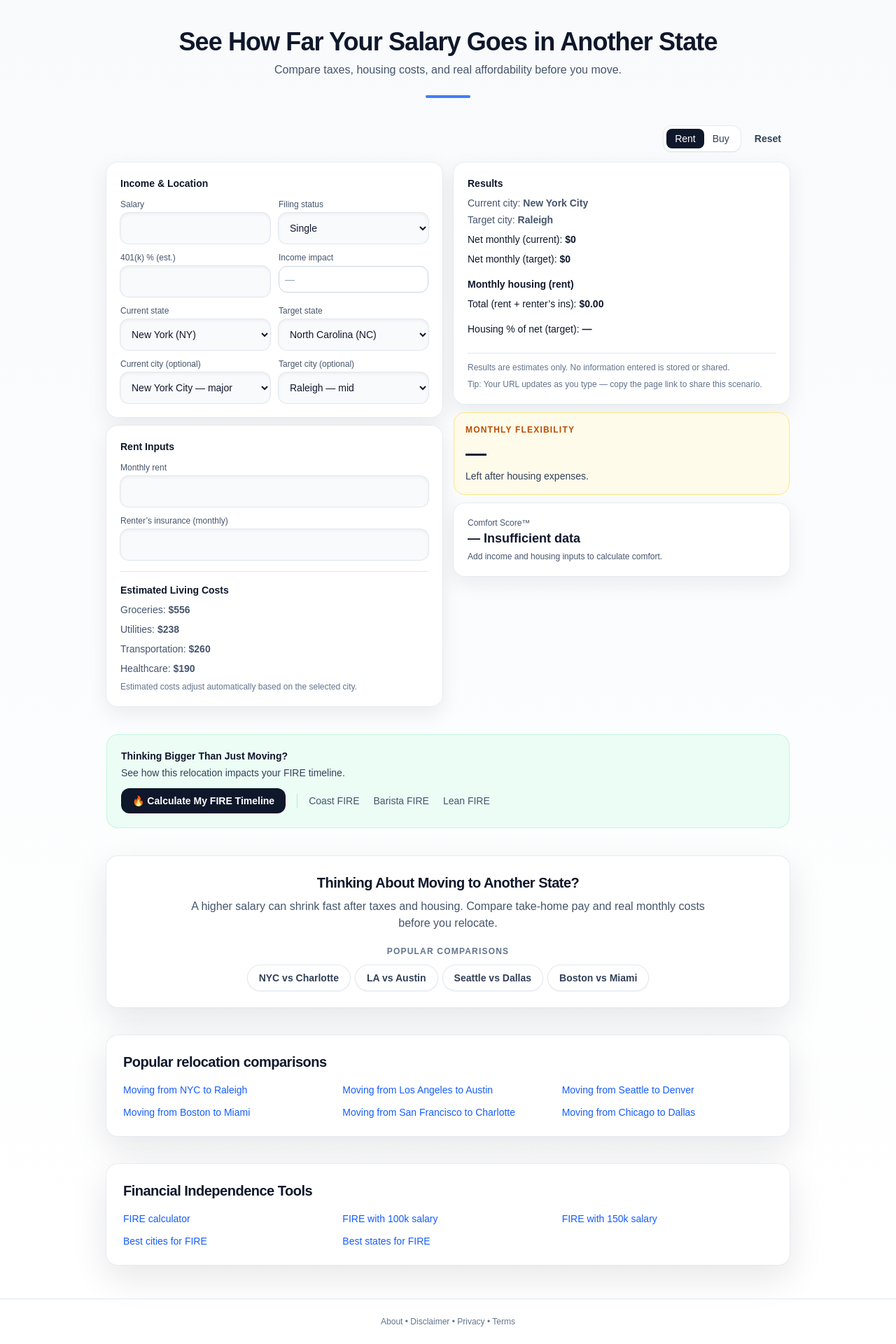
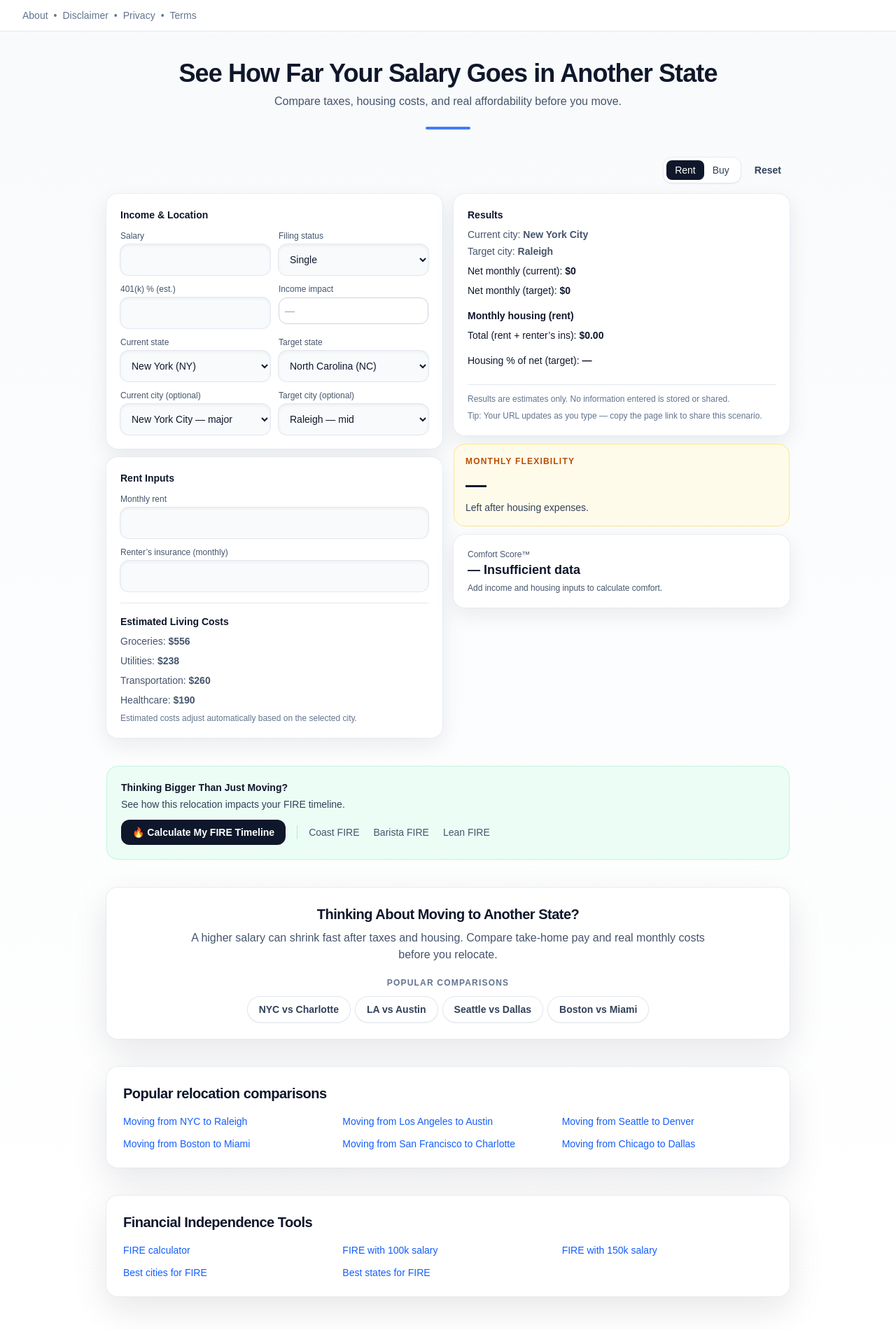
Before and after one commit to unmovedrooted/relocation-by-numbers, a Next.js app: page / in a window 1280 px wide. Shown: the whole page at 70% size. Built offline with nearby package versions, Linux system fonts and the light colour scheme.

Commit message:
Fix legal page files

```diff
--- a/src/app/layout.tsx
+++ b/src/app/layout.tsx
@@ -1,5 +1,4 @@
 import type { Metadata } from "next";
-import Link from "next/link";
 import { Geist, Geist_Mono } from "next/font/google";
 import "./globals.css";
 
@@ -30,25 +29,27 @@ export default function RootLayout({
         className={`${geistSans.variable} ${geistMono.variable} min-h-screen bg-white text-slate-900 antialiased`}
       >
         <div className="flex min-h-screen flex-col">
+          <div className="border-b border-slate-200 bg-white">
+            <div className="mx-auto flex w-full max-w-7xl flex-wrap items-center gap-2 px-4 py-3 text-sm text-slate-500 sm:px-6 lg:px-8">
+              <a href="/about" className="transition hover:text-slate-900">
+                About
+              </a>
+              <span>•</span>
+              <a href="/disclaimer" className="transition hover:text-slate-900">
+                Disclaimer
+              </a>
+              <span>•</span>
+              <a href="/privacy" className="transition hover:text-slate-900">
+                Privacy
+              </a>
+              <span>•</span>
+              <a href="/terms" className="transition hover:text-slate-900">
+                Terms
+              </a>
+            </div>
+          </div>
+
           <main className="flex-1">{children}</main>
-
-          <footer className="border-t border-slate-200 px-4 py-6 text-center text-xs text-slate-500">
-            <Link href="/about" className="hover:text-slate-700">
-              About
-            </Link>{" "}
-            •{" "}
-            <Link href="/disclaimer" className="hover:text-slate-700">
-              Disclaimer
-            </Link>{" "}
-            •{" "}
-            <Link href="/privacy" className="hover:text-slate-700">
-              Privacy
-            </Link>{" "}
-            •{" "}
-            <Link href="/terms" className="hover:text-slate-700">
-              Terms
-            </Link>
-          </footer>
         </div>
       </body>
     </html>
```
